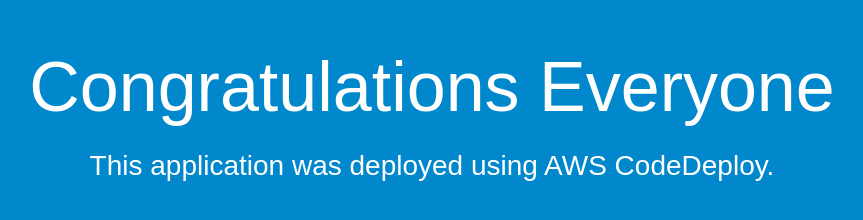
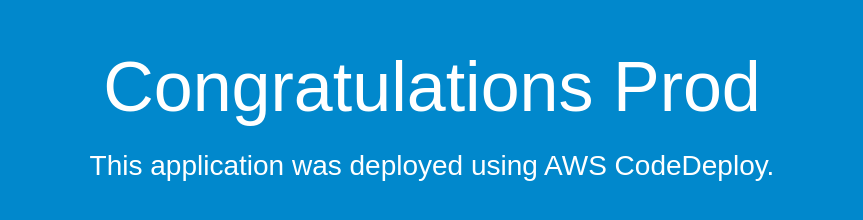
Before and after one commit to iishfaaq/code-commit-repo, a plain HTML site: page index.html in a window 1280 px wide. Shown: the whole page, without its empty margins (208-1071 px from the left). Drawn offline with Linux system fonts and the light colour scheme.

Commit message:
Update index.html

```diff
--- a/index.html
+++ b/index.html
@@ -26,7 +26,7 @@
 </head>
 <body>
   <div align="center">
-    <h1>Congratulations  Everyone</h1>
+    <h1>Congratulations  Prod</h1>
     <h2>This application was deployed using AWS CodeDeploy.</h2>
   </div>
 </body>
```
